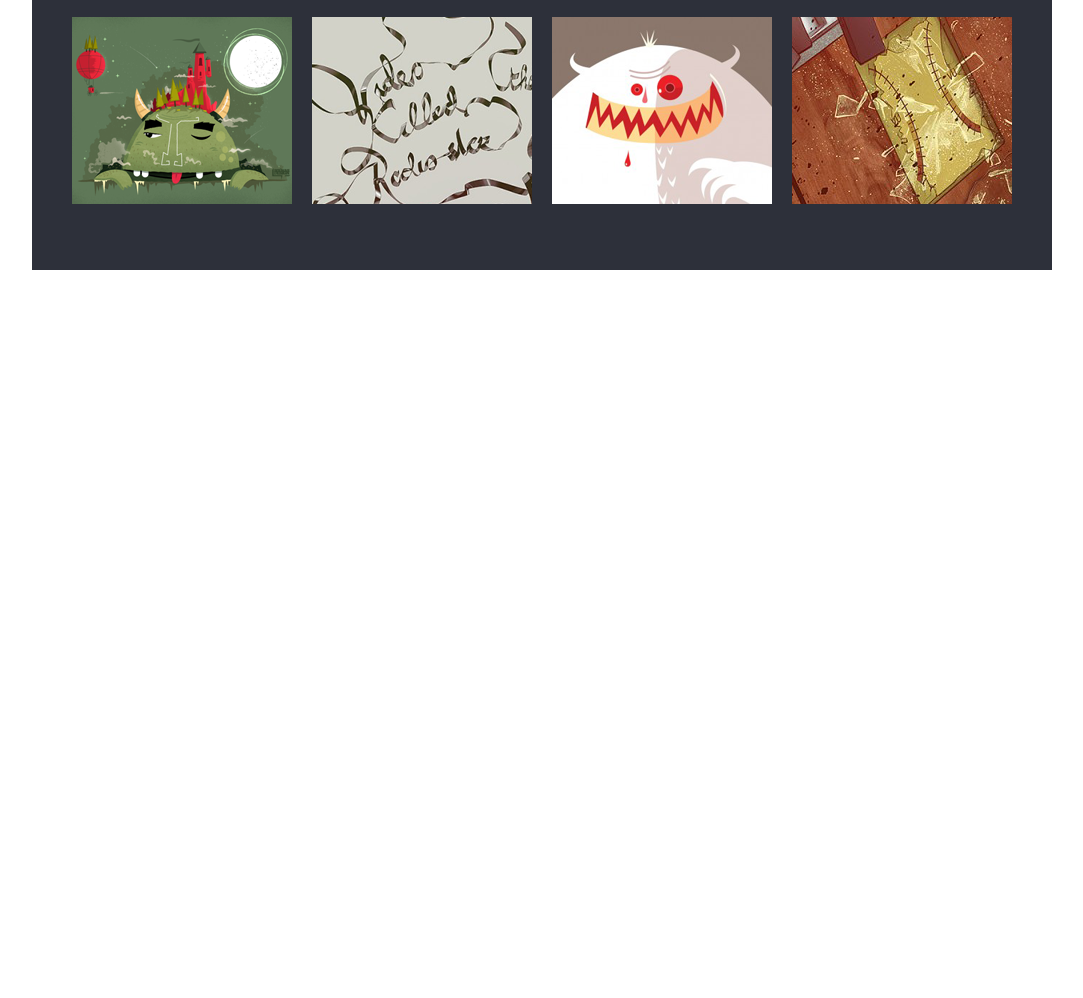
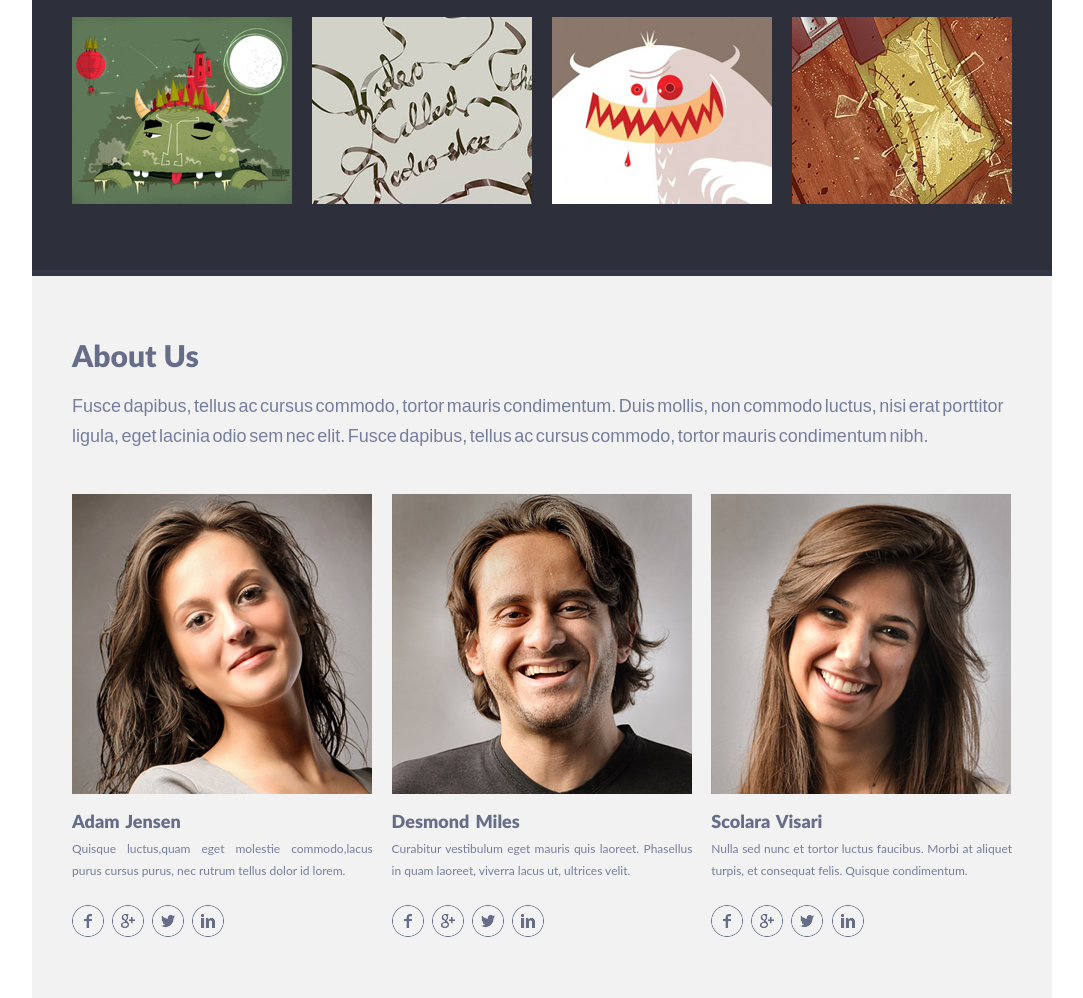
Before and after one commit to artemStaskevich/singolo, a plain HTML site: page singolo2.html in a window 1280 px wide. Shown: the part 595-1593 px from the top of the page, without its empty margins (98-1181 px from the left). Before the commit the page ends 865 px from the top, so only its background shows below. Drawn offline with Linux system fonts and the light colour scheme; a web font is replaced by a local one.

Commit message:
feat: add about us block

```diff
--- a/singolo2.css
+++ b/singolo2.css
@@ -93,3 +93,67 @@
 .images img:nth-child(4n) {
     margin-right: 0;
 }
+
+.about-us .container {
+    height: 728px;
+    padding: 35px 40px 40px 40px;
+    background-color: #f2f2f2;
+    color: #666d89;
+
+	box-shadow: 0px 6px 0px #f2f2f2;
+	position: relative;
+	z-index: 8;
+}
+.about-us h2 {
+	font-size: 30px;
+    font-weight: 900;
+	color: #666d89;
+	padding-top: 32px;
+}
+.about-us-description {
+	font-size: 18px;
+	font-family: LatoThin, sans-serif;
+	color: #767e9e;
+	line-height: 30px;
+	word-spacing: -2.5px;
+	margin-top: 18px;
+	margin-bottom: 43px;
+}
+.about-us .flex {
+	display: flex;
+	justify-content: space-between;
+}
+.about-us-element {
+	max-width: 32%;
+	color: #666d89;
+}
+.about-us-element-text {
+	padding-top: 13px;
+}
+.about-us-element-text h3 {
+	font-size: 18px;
+    font-weight: 900;
+    word-spacing: 2px;
+	margin-bottom: 6px;
+
+    white-space: nowrap;
+    overflow: hidden;
+    text-overflow: ellipsis;
+}
+.about-us-element-text p {
+	color: #767e9e;
+	font-size: 12px;
+	line-height: 22px;
+	text-align: justify;
+	max-height: 128px;
+}
+.about-us-social-icons {
+	padding-top: 23px;
+}
+.about-us-social-icons img{
+	margin-right: 4px;
+}
+.about-us-social-icons img:hover{
+    cursor: pointer;
+    transform: scale(1.1);
+}
--- a/singolo2.html
+++ b/singolo2.html
@@ -37,5 +37,52 @@
 			</div>
 		</div>
 	</section>
+	<section class="about-us">
+		<div class="container">
+			<h2>About Us</h2>
+			<p class="about-us-description">Fusce dapibus, tellus ac cursus commodo, tortor mauris condimentum. Duis mollis, non commodo luctus, nisi erat porttitor ligula, eget lacinia odio sem nec elit. Fusce dapibus, tellus ac cursus commodo, tortor mauris condimentum nibh.</p>
+			<section class="flex">
+				<div class="about-us-element">
+					<img src="./assets/adam.png" alt="Adam_image">
+					<div class="about-us-element-text">
+						<h3>Adam Jensen</h3>
+						<p>Quisque luctus,quam eget molestie commodo,lacus purus cursus purus, nec rutrum tellus dolor id lorem.</p>
+					</div>
+                    <div class="about-us-social-icons">
+                        <a href="#"><img src="assets/facebook.png" alt="facebook"></a>
+                        <a href="#"><img src="assets/google.png" alt="google"></a>
+                        <a href="#"><img src="assets/twitter.png" alt="twitter"></a>
+                        <a href="#"><img src="assets/linkedin.png" alt="linkedin"></a>
+                    </div>
+				</div>
+				<div class="about-us-element">
+					<img src="./assets/desmond.png" alt="Desmond_image">
+					<div class="about-us-element-text">
+						<h3>Desmond Miles</h3>
+						<p>Curabitur vestibulum eget mauris quis laoreet. Phasellus in quam laoreet, viverra lacus ut, ultrices velit.</p>
+					</div>
+                    <div class="about-us-social-icons">
+                        <a href="#"><img src="assets/facebook.png" alt="facebook"></a>
+                        <a href="#"><img src="assets/google.png" alt="google"></a>
+                        <a href="#"><img src="assets/twitter.png" alt="twitter"></a>
+                        <a href="#"><img src="assets/linkedin.png" alt="linkedin"></a>
+                    </div>
+				</div>
+				<div class="about-us-element">
+					<img src="./assets/scolara.png" alt="Scolara_image">
+					<div class="about-us-element-text">
+						<h3>Scolara Visari</h3>
+						<p>Nulla sed nunc et tortor luctus faucibus. Morbi at aliquet turpis, et consequat felis. Quisque condimentum.</p>
+					</div>
+                    <div class="about-us-social-icons">
+                        <a href="#"><img src="assets/facebook.png" alt="facebook"></a>
+                        <a href="#"><img src="assets/google.png" alt="google"></a>
+                        <a href="#"><img src="assets/twitter.png" alt="twitter"></a>
+                        <a href="#"><img src="assets/linkedin.png" alt="linkedin"></a>
+                    </div>
+				</div>
+			</section>
+		</div>
+	</section>
 </body>
 </html>
```
